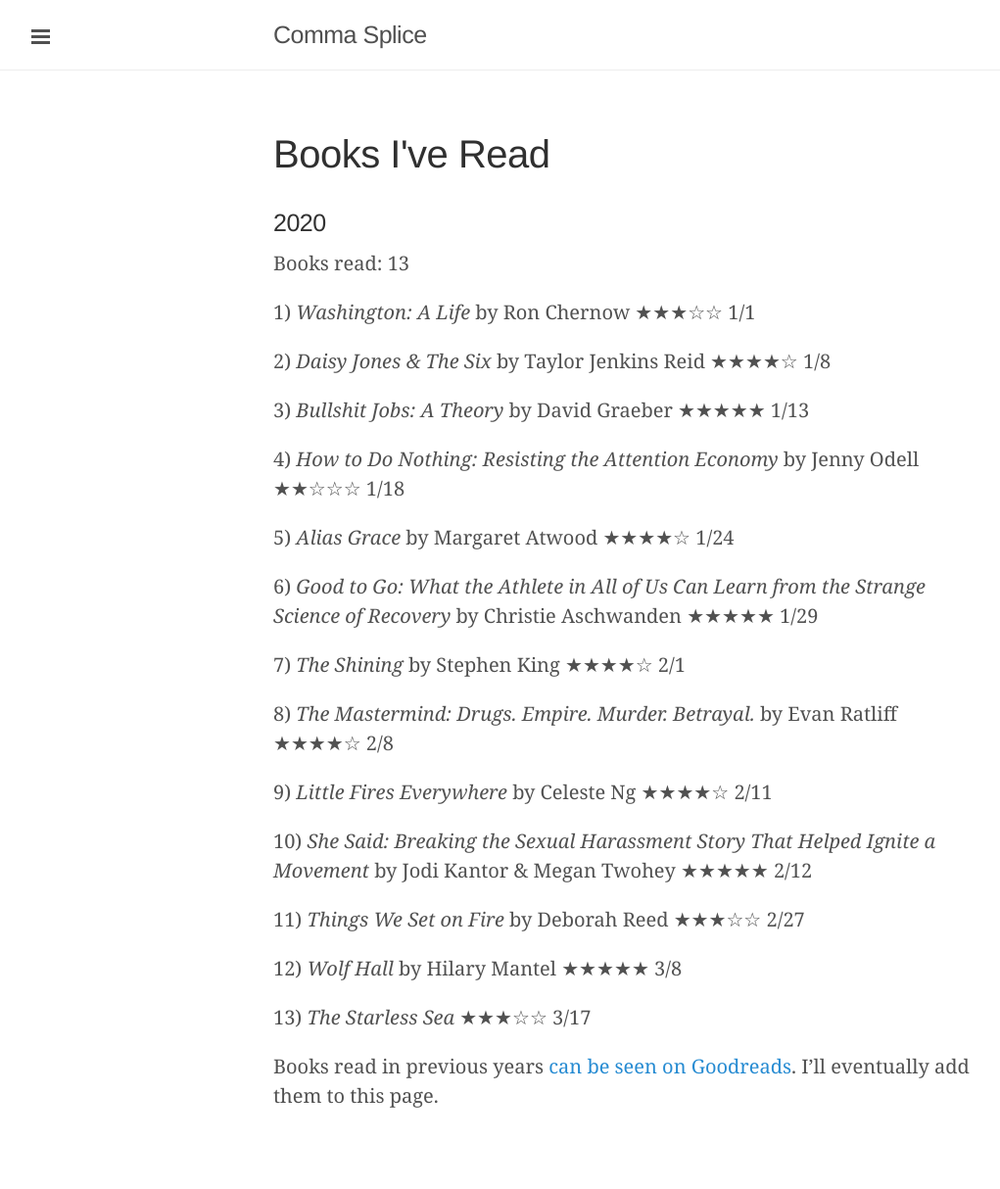
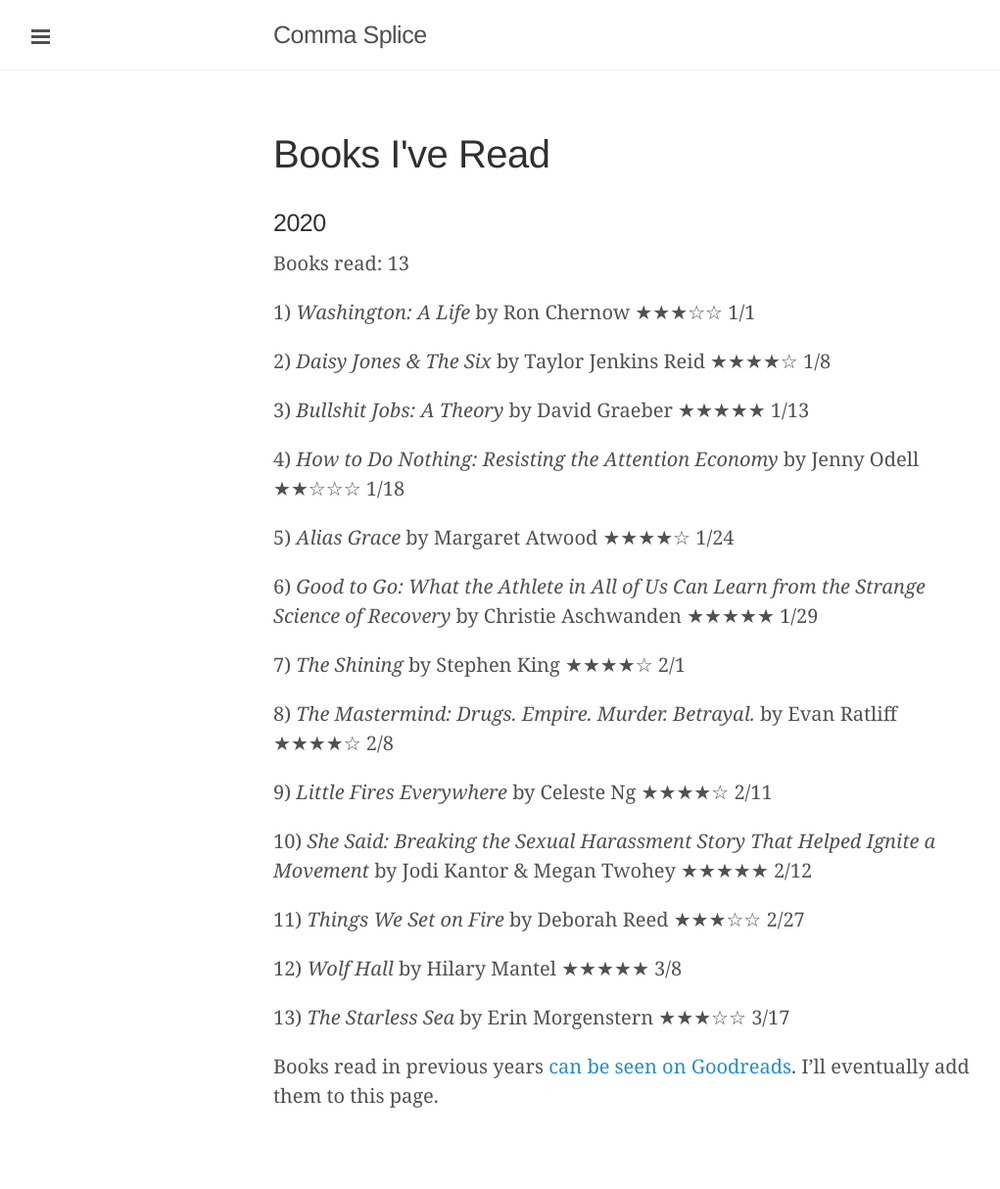
Before and after one commit to davidixon/davidixon.github.io, a Jekyll site: the page built from books.md, in a window 1280 px wide. Shown: the whole page at 98% size, without its empty margins (1-1022 px from the left). Built offline with Jekyll 4.4.1, drawn with Linux system fonts in a browser that asks for light colours.

Commit message:
added author name to last book

```diff
--- a/books.md
+++ b/books.md
@@ -32,6 +32,6 @@
 
 12) *Wolf Hall* by Hilary Mantel ★★★★★ 3/8
 
-13) *The Starless Sea* ★★★☆☆ 3/17
+13) *The Starless Sea* by Erin Morgenstern ★★★☆☆ 3/17
 
 Books read in previous years [can be seen on Goodreads](https://www.goodreads.com/review/list/2753148?shelf=read). I'll eventually add them to this page.
```
